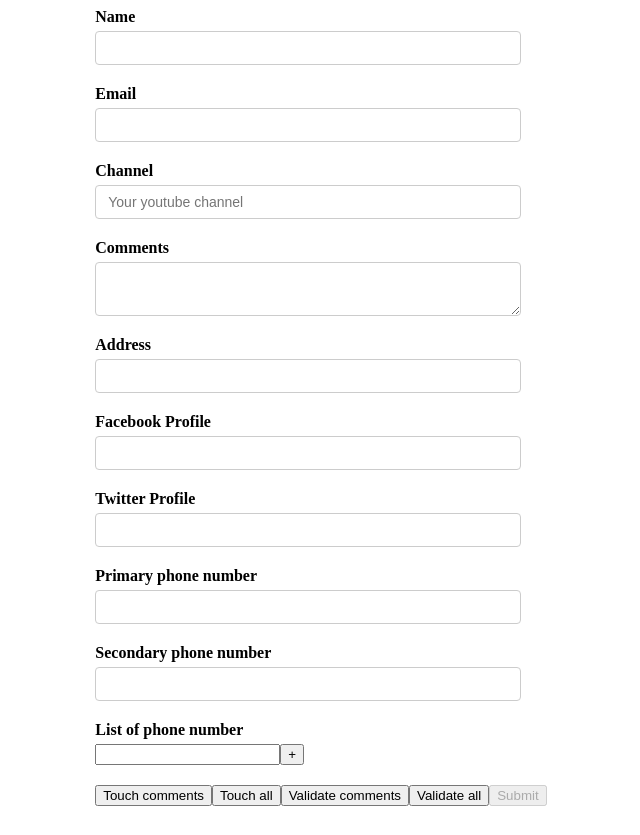
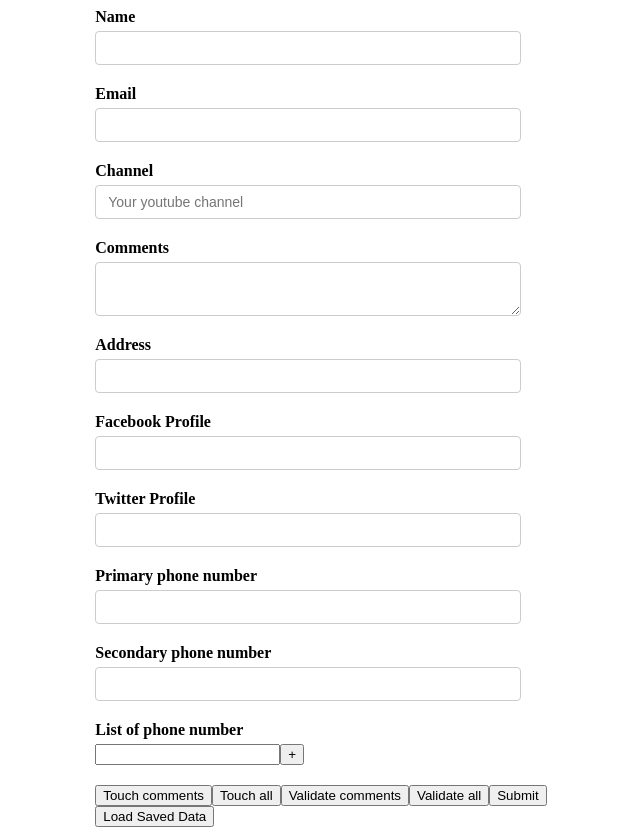
Before and after one commit to carltonj2000/react-formik-tut2, a React (Create React App) app: page / in a window 1280 px wide. Shown: the whole page, without its empty margins (319-959 px from the left). Before the commit the page ends 814 px from the top, so only its background shows below. Built offline with nearby package versions, Linux system fonts and the light colour scheme.

Commit message:
Load saved form data

```diff
--- a/src/components/YoutubeForm.js
+++ b/src/components/YoutubeForm.js
@@ -26,6 +26,20 @@ const initialValues = {
   phNumbers: [""],
 };
 
+const savedValues = {
+  name: "Carlton",
+  email: "carlton.joseph@gmail.com",
+  channel: "carltonj2000",
+  comments: "Welcome",
+  address: "",
+  social: {
+    facebook: "",
+    twitter: "",
+  },
+  phoneNumbers: ["", ""],
+  phNumbers: [""],
+};
+
 const validationSchema = Yup.object({
   name: Yup.string().required("required"),
   email: Yup.string().email("invalid email format").required(),
@@ -45,9 +59,12 @@ const onSubmit = (values, onSubmitProps) => {
 };
 
 const YoutubeForm = () => {
+  const [formValues, formValuesSet] = React.useState(null);
   return (
     <Formik
-      {...{ initialValues, validationSchema, onSubmit }}
+      initialValues={formValues || initialValues}
+      enableReinitialize
+      {...{ validationSchema, onSubmit }}
       //validateOnChange={false}
       //validateOnBlur={false}
       //validateOnMount // simple validation no fetch
@@ -185,10 +202,15 @@ const YoutubeForm = () => {
             <button
               type="submit"
               disabled={
-                !(formik.isValid && formik.dirty) || formik.isSubmitting
+                //!(formik.isValid && formik.dirty) || formik.isSubmitting
+                !formik.isValid || formik.isSubmitting
               }
             >
               Submit
+            </button>
+            <br />
+            <button type="button" onClick={() => formValuesSet(savedValues)}>
+              Load Saved Data
             </button>
           </Form>
         );
```
